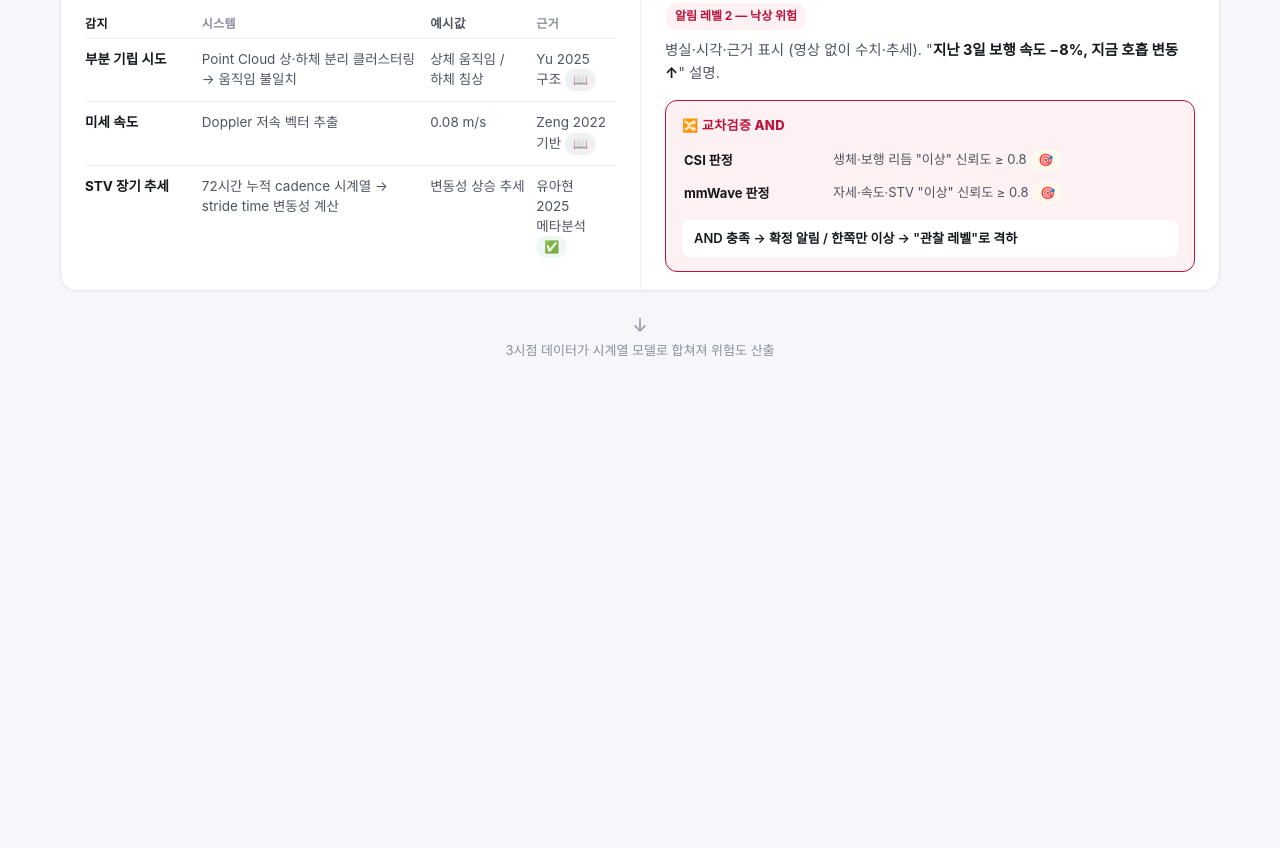
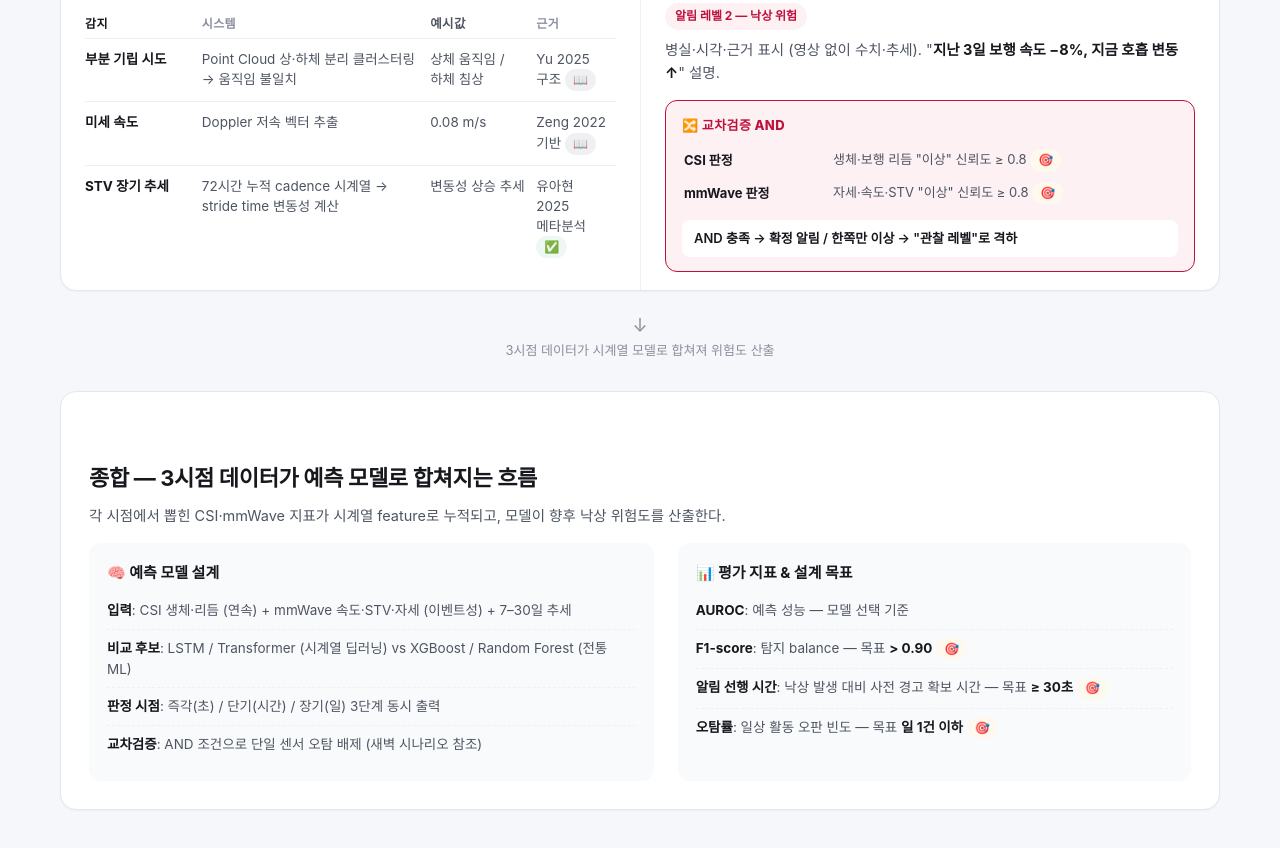
Before and after one commit to b-hyoung/fall-research-review, a plain HTML site: page paper-review/user-flow.html in a window 1280 px wide. Shown: the part 2786-3634 px from the top of the page. Before the commit the page ends 3257 px from the top, so only its background shows below. Drawn offline with Linux system fonts and the light colour scheme; a web font is replaced by a local one.

Commit message:
feat(user-flow): synthesis block - prediction model + metrics

```diff
--- a/paper-review/user-flow.html
+++ b/paper-review/user-flow.html
@@ -140,12 +140,22 @@
         .crossval-table .cv-label { font-weight: 700; color: var(--text-1); width: 30%; text-align: left; }
         .crossval-result { margin-top: 10px; padding: 8px 12px; background: var(--surface); border-radius: var(--r-sm); font-size: 13px; color: var(--text-1); font-weight: 600; }
 
+        .synthesis { background: var(--surface); border: 1px solid var(--border); border-radius: var(--r-lg); padding: 28px; margin-top: 12px; margin-bottom: 36px; box-shadow: var(--sh-sm); }
+        .syn-grid { display: grid; grid-template-columns: 1.1fr 1fr; gap: 24px; margin-top: 16px; }
+        .syn-box { background: var(--surface-hover); border-radius: var(--r-md); padding: 18px; }
+        .syn-box h3 { font-size: 15px; margin-bottom: 10px; }
+        .syn-list { list-style: none; padding: 0; }
+        .syn-list li { padding: 8px 0; font-size: 13.5px; color: var(--text-2); line-height: 1.55; border-bottom: 1px dashed var(--border-light); }
+        .syn-list li:last-child { border-bottom: none; }
+        .syn-list li strong { color: var(--text-1); }
+
         /* === Responsive === */
         @media (max-width: 760px) {
             .scene-grid { grid-template-columns: 1fr; }
             .scene-cell.right { border-left: none; border-top: 1px solid var(--border-light); }
             .sensor-table .col-item { width: 35%; }
             .sensor-table { min-width: 520px; }
+            .syn-grid { grid-template-columns: 1fr; }
         }
     </style>
 </head>
@@ -346,6 +356,31 @@
 </section>
 <div class="scene-transition">3시점 데이터가 시계열 모델로 합쳐져 위험도 산출</div>
 
+<section class="synthesis">
+    <h2>종합 — 3시점 데이터가 예측 모델로 합쳐지는 흐름</h2>
+    <p>각 시점에서 뽑힌 CSI·mmWave 지표가 시계열 feature로 누적되고, 모델이 향후 낙상 위험도를 산출한다.</p>
+    <div class="syn-grid">
+        <div class="syn-box">
+            <h3><span aria-hidden="true">🧠</span> 예측 모델 설계</h3>
+            <ul class="syn-list">
+                <li><strong>입력</strong>: CSI 생체·리듬 (연속) + mmWave 속도·STV·자세 (이벤트성) + 7–30일 추세</li>
+                <li><strong>비교 후보</strong>: LSTM / Transformer (시계열 딥러닝) vs XGBoost / Random Forest (전통 ML)</li>
+                <li><strong>판정 시점</strong>: 즉각(초) / 단기(시간) / 장기(일) 3단계 동시 출력</li>
+                <li><strong>교차검증</strong>: AND 조건으로 단일 센서 오탐 배제 (새벽 시나리오 참조)</li>
+            </ul>
+        </div>
+        <div class="syn-box">
+            <h3><span aria-hidden="true">📊</span> 평가 지표 &amp; 설계 목표</h3>
+            <ul class="syn-list">
+                <li><strong>AUROC</strong>: 예측 성능 — 모델 선택 기준</li>
+                <li><strong>F1-score</strong>: 탐지 balance — 목표 <strong>&gt; 0.90</strong> <span class="b-pill b-goal"><span aria-hidden="true">🎯</span></span></li>
+                <li><strong>알림 선행 시간</strong>: 낙상 발생 대비 사전 경고 확보 시간 — 목표 <strong>≥ 30초</strong> <span class="b-pill b-goal"><span aria-hidden="true">🎯</span></span></li>
+                <li><strong>오탐률</strong>: 일상 활동 오판 빈도 — 목표 <strong>일 1건 이하</strong> <span class="b-pill b-goal"><span aria-hidden="true">🎯</span></span></li>
+            </ul>
+        </div>
+    </div>
+</section>
+
 </div>
 </body>
 </html>
```
